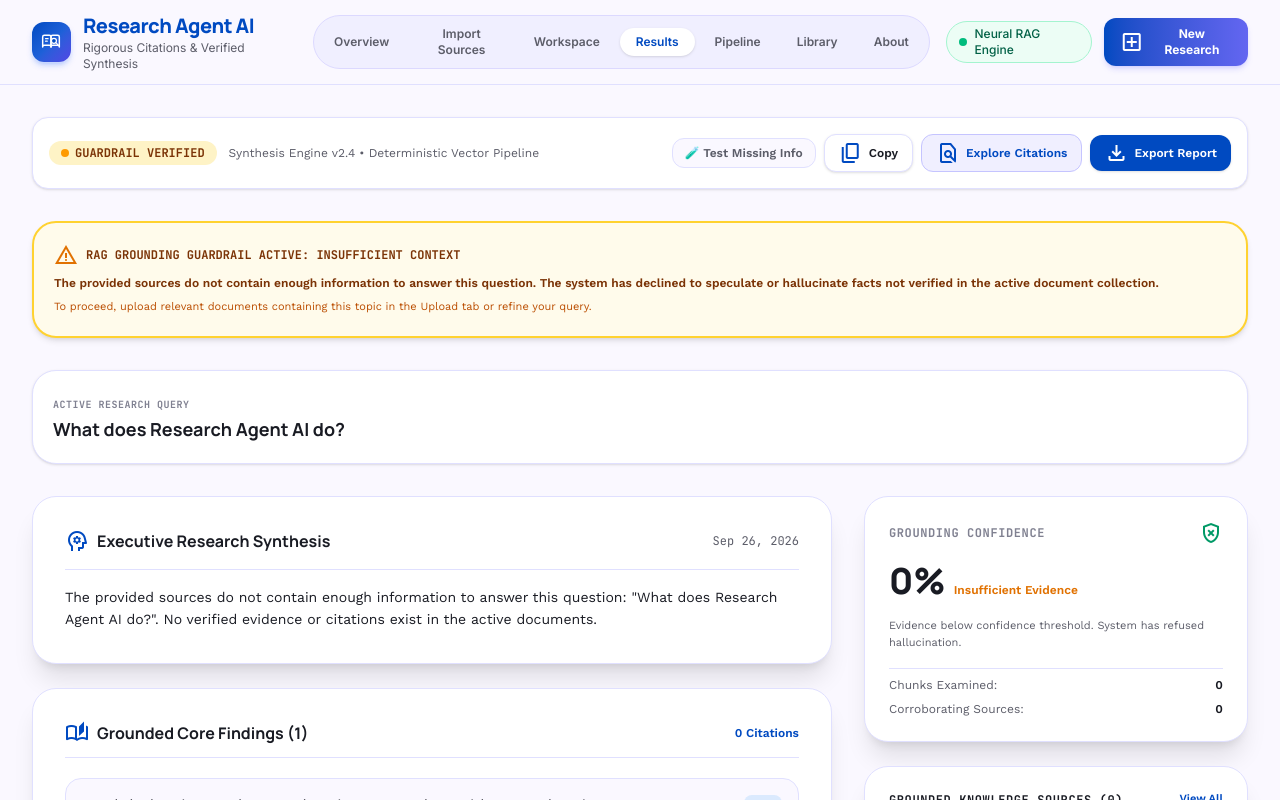
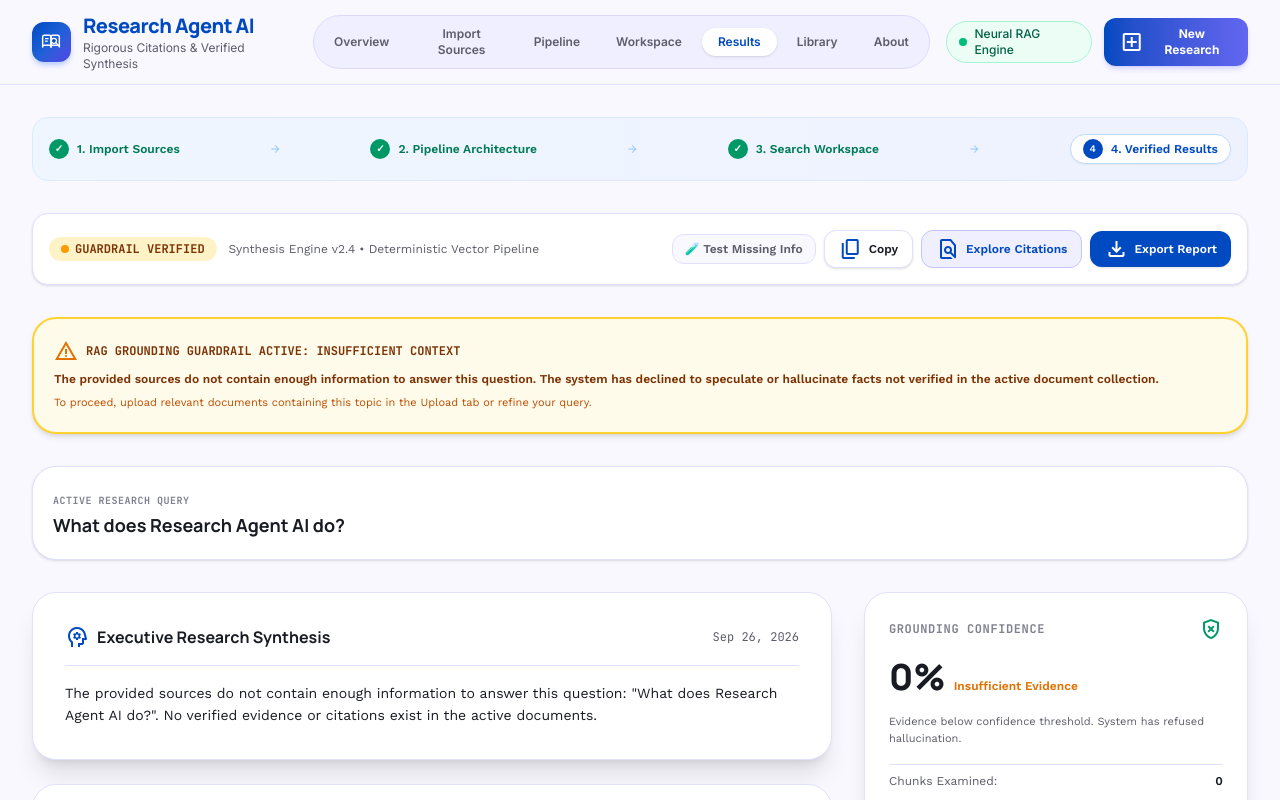
Before and after one commit to bikram73/Research_Agent_AI, a React (Vite) app: page / in a window 1280 px wide. Both pictures are taken after a click on the button "What does Research Agent AI do?". Shown: the top 800 px of the page. Built offline with nearby package versions, Linux system fonts and the light colour scheme.

Commit message:
first commit

```diff
--- a/src/components/InvestigateView.tsx
+++ b/src/components/InvestigateView.tsx
@@ -46,6 +46,17 @@ export const InvestigateView: React.FC<InvestigateViewProps> = ({ onNavigate })
       ],
     },
   ];
+
+  const handleSelectAndRunTopic = async (topic: string) => {
+    setCurrentQuery(topic);
+    setValidationError(null);
+    try {
+      await runInvestigation(topic);
+      onNavigate('results');
+    } catch (err: any) {
+      setValidationError(err?.message || 'Error executing research investigation.');
+    }
+  };
 
   const handleSelectTopic = (topic: string) => {
     setCurrentQuery(topic);
@@ -98,6 +109,29 @@ export const InvestigateView: React.FC<InvestigateViewProps> = ({ onNavigate })
         className="hidden"
         onChange={handleFileAttach}
       />
+
+      {/* Workflow Progression Stepper */}
+      <div className="p-4 rounded-2xl bg-gradient-to-r from-blue-50 to-indigo-50 border border-blue-100 flex flex-wrap items-center justify-between gap-3 text-xs">
+        <div className="flex items-center gap-2 text-emerald-700 font-semibold cursor-pointer hover:underline" onClick={() => onNavigate('upload')}>
+          <span className="w-5 h-5 rounded-full bg-emerald-600 text-white flex items-center justify-center text-[10px]">✓</span>
+          <span>1. Import Sources</span>
+        </div>
+        <span className="text-blue-300 hidden sm:inline">→</span>
+        <div className="flex items-center gap-2 text-emerald-700 font-semibold cursor-pointer hover:underline" onClick={() => onNavigate('pipeline')}>
+          <span className="w-5 h-5 rounded-full bg-emerald-600 text-white flex items-center justify-center text-[10px]">✓</span>
+          <span>2. Pipeline Architecture</span>
+        </div>
+        <span className="text-blue-300 hidden sm:inline">→</span>
+        <div className="flex items-center gap-2 text-[#004AC1] font-bold bg-white px-3 py-1 rounded-full shadow-xs border border-blue-200">
+          <span className="w-5 h-5 rounded-full bg-[#004AC1] text-white flex items-center justify-center text-[10px]">3</span>
+          <span>3. Search Workspace</span>
+        </div>
+        <span className="text-blue-300 hidden sm:inline">→</span>
+        <div className="flex items-center gap-2 text-gray-500 font-medium cursor-pointer hover:text-[#004AC1]" onClick={() => onNavigate('results')}>
+          <span className="w-5 h-5 rounded-full bg-gray-200 text-gray-700 flex items-center justify-center text-[10px]">4</span>
+          <span>4. Verified Results</span>
+        </div>
+      </div>
 
       {/* Title */}
       <div className="text-center space-y-2">
@@ -222,27 +256,47 @@ export const InvestigateView: React.FC<InvestigateViewProps> = ({ onNavigate })
       <div className="space-y-4">
         <div className="flex items-center justify-between">
           <p className="text-xs font-bold text-[#808191] uppercase tracking-wider font-['JetBrains_Mono']">
-            Validated QA Test Inquiries
+            Quick Inquiries & Benchmark Questions
           </p>
-          <span className="text-[11px] text-[#004AC1] font-semibold">Click to load into query box</span>
+          <span className="text-[11px] text-[#004AC1] font-semibold">Click inquiry or press "Run" to test</span>
         </div>
 
         <div className="grid grid-cols-1 md:grid-cols-2 gap-4">
           {qaCategories.map((cat, idx) => (
-            <div key={idx} className="p-4 rounded-2xl bg-white border border-[#E0E0FF] space-y-2">
+            <div key={idx} className="p-4 rounded-2xl bg-white border border-[#E0E0FF] space-y-2 flex flex-col justify-between">
+              <div>
+                <div className="flex items-center justify-between pb-1">
                   <span className="text-[11px] font-bold text-[#004AC1] font-['JetBrains_Mono'] uppercase">
                     {cat.category}
                   </span>
-              <div className="space-y-1.5">
+                  {cat.category.includes('Negative') && (
+                    <span className="text-[10px] font-bold px-2 py-0.5 rounded-md bg-amber-100 text-amber-800">
+                      Tests Refusal Guardrail
+                    </span>
+                  )}
+                </div>
+                <div className="space-y-2 pt-1">
                   {cat.questions.map((q, qIdx) => (
+                    <div
+                      key={qIdx}
+                      className="group flex items-center justify-between gap-2 p-2 rounded-xl bg-[#FAF8FF] hover:bg-[#F0EFFF] text-xs text-[#4A4B57] transition-all border border-[#E5E2FF]"
+                    >
                       <button
-                    key={qIdx}
                         onClick={() => handleSelectTopic(q)}
-                    className="w-full text-left p-2 rounded-xl bg-[#FAF8FF] hover:bg-[#F0EFFF] hover:text-[#004AC1] text-xs text-[#4A4B57] transition-all border border-[#E5E2FF]"
+                        className="text-left flex-1 hover:text-[#004AC1] font-medium cursor-pointer"
                       >
                         🔍 {q}
                       </button>
+                      <button
+                        onClick={() => handleSelectAndRunTopic(q)}
+                        className="px-2.5 py-1 rounded-lg bg-[#004AC1] text-white text-[11px] font-bold opacity-80 group-hover:opacity-100 hover:bg-[#003896] transition-all cursor-pointer shrink-0"
+                        title="Run search immediately"
+                      >
+                        Run
+                      </button>
+                    </div>
                   ))}
+                </div>
               </div>
             </div>
           ))}
--- a/src/components/Navbar.tsx
+++ b/src/components/Navbar.tsx
@@ -60,6 +60,16 @@ export const Navbar: React.FC<NavbarProps> = ({ currentView, onNavigate }) => {
             Import Sources
           </button>
           <button
+            onClick={() => onNavigate('pipeline')}
+            className={`px-4 py-1.5 rounded-full text-xs font-semibold transition-all ${
+              currentView === 'pipeline'
+                ? 'bg-white text-[#004AC1] shadow-sm'
+                : 'text-[#5C5D69] hover:text-[#191B23]'
+            }`}
+          >
+            Pipeline
+          </button>
+          <button
             onClick={() => onNavigate('investigate')}
             className={`px-4 py-1.5 rounded-full text-xs font-semibold transition-all ${
               currentView === 'investigate'
@@ -78,16 +88,6 @@ export const Navbar: React.FC<NavbarProps> = ({ currentView, onNavigate }) => {
             }`}
           >
             Results
-          </button>
-          <button
-            onClick={() => onNavigate('pipeline')}
-            className={`px-4 py-1.5 rounded-full text-xs font-semibold transition-all ${
-              currentView === 'pipeline'
-                ? 'bg-white text-[#004AC1] shadow-sm'
-                : 'text-[#5C5D69] hover:text-[#191B23]'
-            }`}
-          >
-            Pipeline
           </button>
           <button
             onClick={() => onNavigate('library')}
--- a/src/components/PipelineView.tsx
+++ b/src/components/PipelineView.tsx
@@ -81,12 +81,45 @@ export const PipelineView: React.FC<PipelineViewProps> = ({ onNavigate }) => {
           </p>
         </div>
 
-        <button
-          onClick={() => onNavigate('results')}
-          className="px-5 py-2.5 rounded-2xl bg-[#004AC1] text-white font-bold text-xs hover:bg-[#003896] shadow-md transition-all self-start md:self-auto"
-        >
-          View Generated Synthesis →
-        </button>
+        <div className="flex items-center gap-2 flex-wrap">
+          <button
+            onClick={() => onNavigate('upload')}
+            className="px-4 py-2.5 rounded-2xl bg-white border border-[#E0E0FF] text-[#5C5D69] hover:text-[#191B23] font-bold text-xs shadow-xs transition-all flex items-center gap-1.5 cursor-pointer"
+          >
+            <span className="material-symbols-outlined text-[16px]">upload_file</span>
+            <span>Import Sources</span>
+          </button>
+          <button
+            onClick={() => onNavigate('investigate')}
+            className="px-5 py-2.5 rounded-2xl bg-[#004AC1] text-white font-bold text-xs hover:bg-[#003896] shadow-md transition-all flex items-center gap-1.5 cursor-pointer"
+          >
+            <span>Proceed to Workspace</span>
+            <span className="material-symbols-outlined text-[16px]">arrow_forward</span>
+          </button>
+        </div>
+      </div>
+
+      {/* Workflow Progression Stepper */}
+      <div className="p-4 rounded-2xl bg-gradient-to-r from-blue-50 to-indigo-50 border border-blue-100 flex flex-wrap items-center justify-between gap-3 text-xs">
+        <div className="flex items-center gap-2 text-emerald-700 font-semibold">
+          <span className="w-5 h-5 rounded-full bg-emerald-600 text-white flex items-center justify-center text-[10px]">✓</span>
+          <span>1. Import Sources</span>
+        </div>
+        <span className="text-blue-300 hidden sm:inline">→</span>
+        <div className="flex items-center gap-2 text-[#004AC1] font-bold bg-white px-3 py-1 rounded-full shadow-xs border border-blue-200">
+          <span className="w-5 h-5 rounded-full bg-[#004AC1] text-white flex items-center justify-center text-[10px]">2</span>
+          <span>2. Pipeline Architecture</span>
+        </div>
+        <span className="text-blue-300 hidden sm:inline">→</span>
+        <div className="flex items-center gap-2 text-gray-500 font-medium cursor-pointer hover:text-[#004AC1]" onClick={() => onNavigate('investigate')}>
+          <span className="w-5 h-5 rounded-full bg-gray-200 text-gray-700 flex items-center justify-center text-[10px]">3</span>
+          <span>3. Search Workspace</span>
+        </div>
+        <span className="text-blue-300 hidden sm:inline">→</span>
+        <div className="flex items-center gap-2 text-gray-500 font-medium cursor-pointer hover:text-[#004AC1]" onClick={() => onNavigate('results')}>
+          <span className="w-5 h-5 rounded-full bg-gray-200 text-gray-700 flex items-center justify-center text-[10px]">4</span>
+          <span>4. Verified Results</span>
+        </div>
       </div>
 
       {/* Main Flow Architecture */}
@@ -175,6 +208,25 @@ export const PipelineView: React.FC<PipelineViewProps> = ({ onNavigate }) => {
         </div>
       </div>
 
+      {/* Bottom Step Progression CTA */}
+      <div className="p-6 rounded-3xl bg-white border border-[#E0E0FF] shadow-sm flex flex-col sm:flex-row items-center justify-between gap-4">
+        <div>
+          <h3 className="text-sm font-bold text-[#191B23] font-['Manrope']">
+            Pipeline Validated & Ready for Inquiry
+          </h3>
+          <p className="text-xs text-[#5C5D69]">
+            Step 3 of 4: Enter search inquiries, test hypotheses, or retrieve specific findings in the workspace.
+          </p>
+        </div>
+        <button
+          onClick={() => onNavigate('investigate')}
+          className="w-full sm:w-auto px-6 py-3 rounded-2xl bg-gradient-to-r from-[#004AC1] to-[#6366F1] hover:from-[#003896] hover:to-[#4F46E5] text-white text-xs font-bold shadow-md shadow-blue-500/20 active:scale-95 transition-all flex items-center justify-center gap-2 cursor-pointer shrink-0"
+        >
+          <span>Open Research Workspace</span>
+          <span className="material-symbols-outlined text-[18px]">arrow_forward</span>
+        </button>
+      </div>
+
     </div>
   );
 };
--- a/src/components/ResultsView.tsx
+++ b/src/components/ResultsView.tsx
@@ -93,6 +93,29 @@ export const ResultsView: React.FC<ResultsViewProps> = ({ onNavigate }) => {
 
   return (
     <div className="max-w-7xl mx-auto space-y-8 pb-20 font-['Work_Sans']">
+
+      {/* Workflow Progression Stepper */}
+      <div className="p-4 rounded-2xl bg-gradient-to-r from-blue-50 to-indigo-50 border border-blue-100 flex flex-wrap items-center justify-between gap-3 text-xs">
+        <div className="flex items-center gap-2 text-emerald-700 font-semibold cursor-pointer hover:underline" onClick={() => onNavigate('upload')}>
+          <span className="w-5 h-5 rounded-full bg-emerald-600 text-white flex items-center justify-center text-[10px]">✓</span>
+          <span>1. Import Sources</span>
+        </div>
+        <span className="text-blue-300 hidden sm:inline">→</span>
+        <div className="flex items-center gap-2 text-emerald-700 font-semibold cursor-pointer hover:underline" onClick={() => onNavigate('pipeline')}>
+          <span className="w-5 h-5 rounded-full bg-emerald-600 text-white flex items-center justify-center text-[10px]">✓</span>
+          <span>2. Pipeline Architecture</span>
+        </div>
+        <span className="text-blue-300 hidden sm:inline">→</span>
+        <div className="flex items-center gap-2 text-emerald-700 font-semibold cursor-pointer hover:underline" onClick={() => onNavigate('investigate')}>
+          <span className="w-5 h-5 rounded-full bg-emerald-600 text-white flex items-center justify-center text-[10px]">✓</span>
+          <span>3. Search Workspace</span>
+        </div>
+        <span className="text-blue-300 hidden sm:inline">→</span>
+        <div className="flex items-center gap-2 text-[#004AC1] font-bold bg-white px-3 py-1 rounded-full shadow-xs border border-blue-200">
+          <span className="w-5 h-5 rounded-full bg-[#004AC1] text-white flex items-center justify-center text-[10px]">4</span>
+          <span>4. Verified Results</span>
+        </div>
+      </div>
 
       {/* Top Banner Status */}
       <div className="flex flex-wrap items-center justify-between gap-4 bg-white p-4 rounded-2xl border border-[#E0E0FF] shadow-sm">
--- a/src/components/Sidebar.tsx
+++ b/src/components/Sidebar.tsx
@@ -13,10 +13,10 @@ export const Sidebar: React.FC<SidebarProps> = () => {
 export const BottomBar: React.FC<SidebarProps> = ({ currentView, onNavigate }) => {
   const items: { id: NavView; label: string; icon: string }[] = [
     { id: 'home', label: 'Home', icon: 'home' },
-    { id: 'upload', label: 'Upload', icon: 'upload_file' },
-    { id: 'investigate', label: 'Research', icon: 'travel_explore' },
+    { id: 'upload', label: 'Import', icon: 'upload_file' },
+    { id: 'pipeline', label: 'Pipeline', icon: 'hub' },
+    { id: 'investigate', label: 'Workspace', icon: 'travel_explore' },
     { id: 'results', label: 'Results', icon: 'auto_stories' },
-    { id: 'library', label: 'Library', icon: 'folder_open' },
   ];
 
   return (
--- a/src/components/UploadView.tsx
+++ b/src/components/UploadView.tsx
@@ -105,17 +105,22 @@ export const UploadView: React.FC<UploadViewProps> = ({ onNavigate }) => {
           <div className="hidden lg:flex items-center gap-2 bg-white px-4 py-2 rounded-2xl border border-[#E0E0FF] shadow-sm text-xs font-semibold">
             <div className="flex items-center gap-1.5 text-[#004AC1]">
               <span className="w-5 h-5 rounded-full bg-[#004AC1] text-white text-[10px] flex items-center justify-center font-bold">1</span>
-              <span>Upload</span>
+              <span>1. Import</span>
             </div>
             <span className="text-[#C5C4FF]">→</span>
-            <div className="flex items-center gap-1.5 text-[#808191]">
+            <div className="flex items-center gap-1.5 text-[#808191] cursor-pointer hover:text-[#004AC1]" onClick={() => onNavigate('pipeline')}>
               <span className="w-5 h-5 rounded-full bg-[#E0E0FF] text-[#5C5D69] text-[10px] flex items-center justify-center font-bold">2</span>
-              <span>Pipeline</span>
+              <span>2. Pipeline</span>
             </div>
             <span className="text-[#C5C4FF]">→</span>
-            <div className="flex items-center gap-1.5 text-[#808191]">
+            <div className="flex items-center gap-1.5 text-[#808191] cursor-pointer hover:text-[#004AC1]" onClick={() => onNavigate('investigate')}>
               <span className="w-5 h-5 rounded-full bg-[#E0E0FF] text-[#5C5D69] text-[10px] flex items-center justify-center font-bold">3</span>
-              <span>Insights</span>
+              <span>3. Workspace</span>
+            </div>
+            <span className="text-[#C5C4FF]">→</span>
+            <div className="flex items-center gap-1.5 text-[#808191] cursor-pointer hover:text-[#004AC1]" onClick={() => onNavigate('results')}>
+              <span className="w-5 h-5 rounded-full bg-[#E0E0FF] text-[#5C5D69] text-[10px] flex items-center justify-center font-bold">4</span>
+              <span>4. Results</span>
             </div>
           </div>
         </div>
```
Lines whose indentation alone changed are shown as unchanged.
